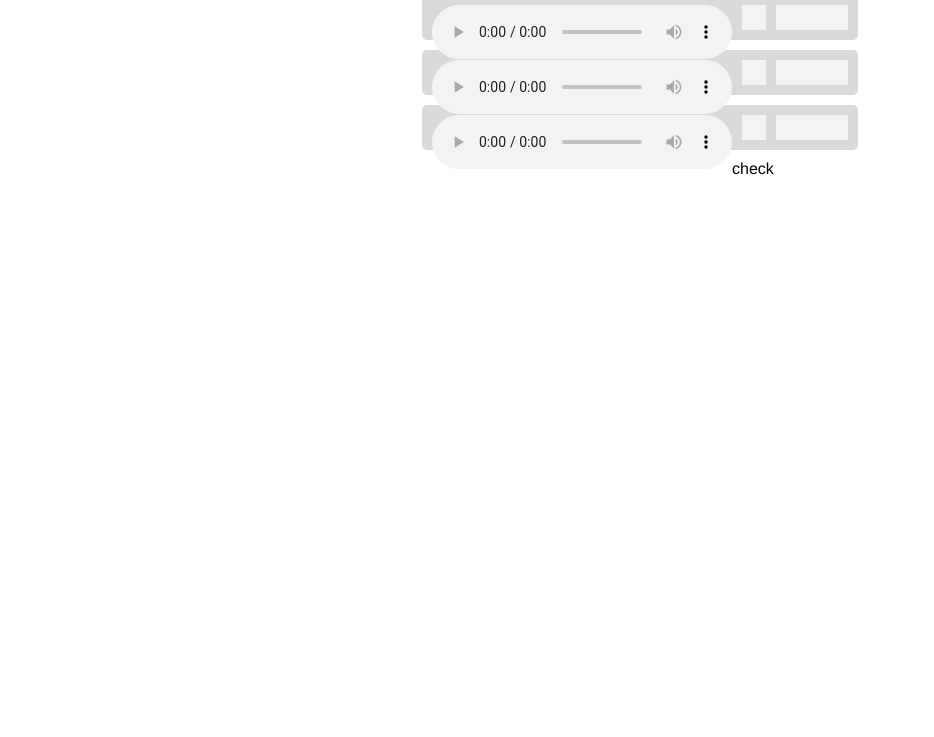
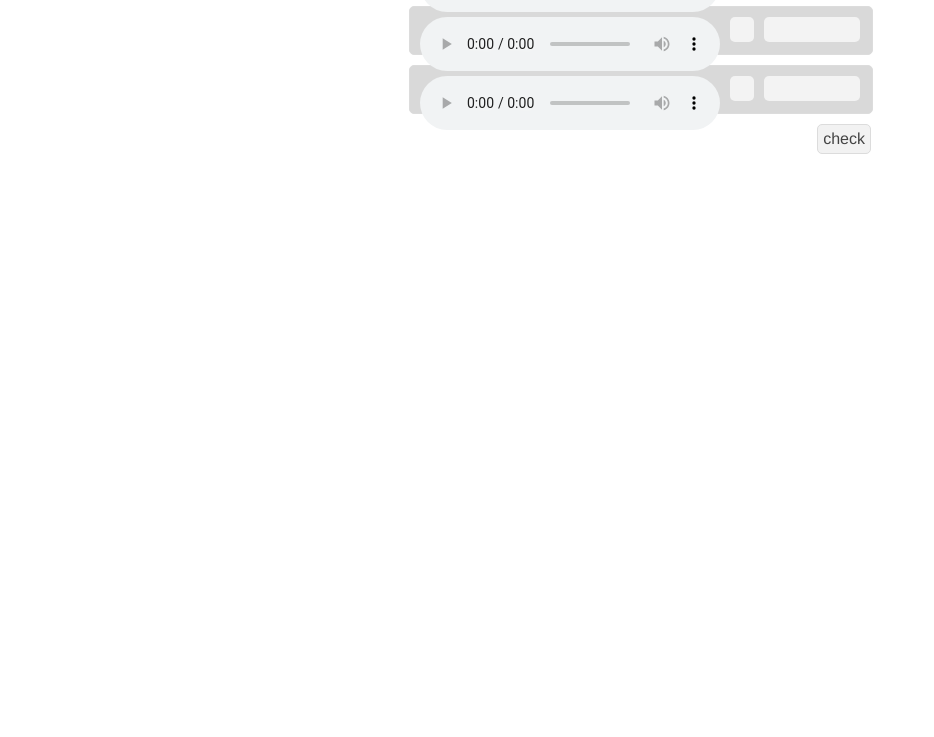
Before and after one commit to aaronroth/EarTraining, a plain HTML site: page index.html in a window 1280 px wide. Shown: the part 63-800 px from the top of the page, without its empty margins (0-934 px from the left). Drawn offline with nearby package versions, Linux system fonts and the light colour scheme.

Commit message:
more styling

```diff
--- a/index.html
+++ b/index.html
@@ -6,6 +6,6 @@
 	</head>
 
 	<body>
-		<h1>Ear Training</h1>
+		<div id="main-container"></div>
 	</body>
 </html>
--- a/script.js
+++ b/script.js
@@ -6,7 +6,7 @@ var practiceCount = 1;
 $(document).ready(function() {
   make_practice_array();
   practice();
-  $('#check').live('click', function() {
+  $('#check-button').live('click', function() {
     check_answer();
   });
 });
@@ -31,10 +31,19 @@ function check_answer() {
     var chordPlayed = source.split('/').pop().split('.')[0];
     var answerGiven = $(answers.get(i)).val();
 
-    if (chordPlayed == answerGiven) {
+    if (chordPlayed == answerGiven ||
+        chordPlayed.toLowerCase() == answerGiven) {
       $(grades.get(i)).text('correct');
+      $(grades.get(i)).css('color', '#3fb126');
+      $(grades.get(i)).css('font-weight', 'normal');
+    } else if (answerGiven == '') {
+      $(grades.get(i)).text('incomplete');
+      $(grades.get(i)).css('color', '#fe2020');
+      $(grades.get(i)).css('font-weight', 'bold');
     } else {
       $(grades.get(i)).text('incorrect');
+      $(grades.get(i)).css('color', '#fe2020');
+      $(grades.get(i)).css('font-weight', 'bold');
     }
   }
 }
@@ -67,12 +76,12 @@ function practice() {
                   '<input class="answers" type="text" />' +
                   '<div class="grades"></div>' +
                '</div>';
-    $('body').append(html);
+    $('#main-container').append(html);
 
     var timeoutID = window.setTimeout(practice, decisionTime * 1000);
   } else {
-    var html = '<div id="check">check</div>';
+    var html = '<div id="check-button">check</div>';
 
-    $('body').append(html);
+    $('#main-container').append(html);
   }
 }
--- a/style.css
+++ b/style.css
@@ -1,11 +1,11 @@
 .answers {
   background: #f3f3f3;
   border: 0px;
-  /*border-radius: 5px;*/
+  border-radius: 5px;
   float: left;
   height: 25px;
   margin: 0px 10px 0px 10px;
-  padding: 5px 0px 5px 6px;
+  padding: 5px 0px 5px 7px;
   width: 24px;
 }
 
@@ -20,21 +20,43 @@ body {
   margin: 0px;
 }
 
+#check-button {
+  background: #f2f2f2;
+  border: 1px solid #dcdcdc;
+  border-radius: 5px;
+  color: #444444;
+  cursor: pointer;
+  float: right;
+  padding: 5px;
+}
+
+#check-button:hover {
+  border-color: #d3d3d3;
+  box-shadow: 1px 1px 1px 1px #eeeeee;
+}
+
 .container {
   background: #d9d9d9;
   border-radius: 5px;
-  height: 25px;
+  border: 1px solid #dcdcdc;
+  height: 27px;
   margin: 10px auto 10px auto;
   padding: 10px;
-  width: 416px;
+  width: 442px;
 }
 
 .grades {
   background: #f3f3f3;
+  border-radius: 5px;
   float: left;
-  font-style: italic;
   height: 15px;
   padding: 5px;
   text-align: center;
-  width: 62px;
+  width: 86px;
 }
+
+#main-container {
+  margin: auto;
+  padding: 0px;
+  width: 462px;
+}
```
